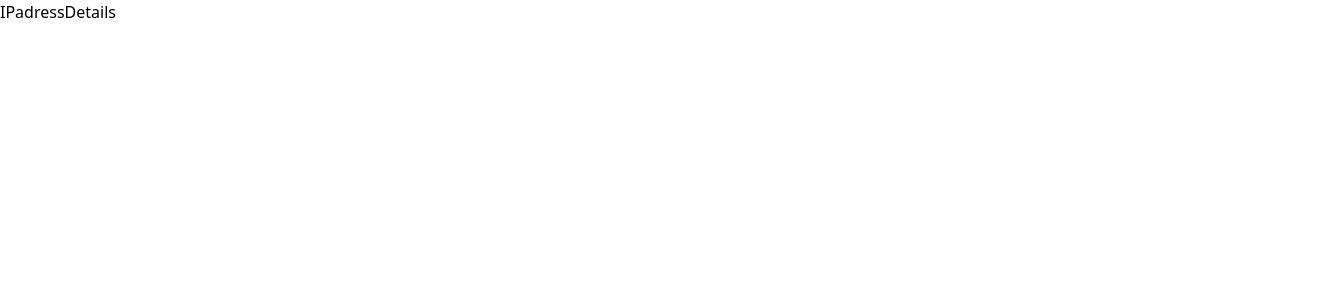
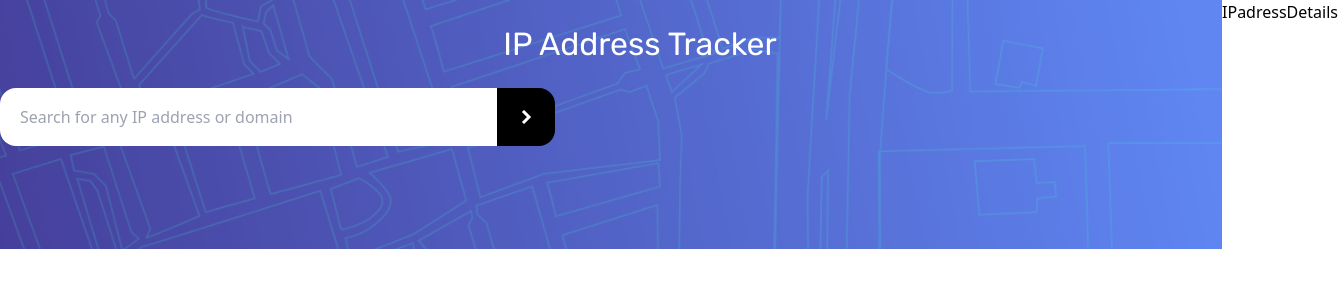
Before and after one commit to GitHubOshin/ip-address-tracker, a React (Create React App) app: page / in a window 1280 px wide. Shown: the top 300 px of the page, 1338 px wide, since content can reach past the window. Built offline with nearby package versions, Linux system fonts and the light colour scheme.

Commit message:
Style homepage

```diff
--- a/src/pages/HomePage.js
+++ b/src/pages/HomePage.js
@@ -2,8 +2,23 @@ import IPadressDetails from '../components/IPadressDetails'
 
 function HomePage() {
   return (
-    <section className="">
+    <section className="relative flex justify-center">
+      <img alt="" src="images/pattern-bg-desktop.png" className="w-full" />
       <IPadressDetails />
+      <header className="absolute mt-5 w-full">
+        <h1 className="text-white text-center text-[32px] font-rubik">
+          IP Address Tracker
+        </h1>
+        <form className="flex mt-5">
+          <input
+            className="w-[497px] px-5 h-[58px] rounded-l-2xl"
+            placeholder="Search for any IP address or domain"
+          />
+          <button className="bg-black w-[58px] h-[58px] rounded-r-2xl flex items-center justify-center">
+            <img alt="arrow" src="images/icon-arrow.svg" />
+          </button>
+        </form>
+      </header>
     </section>
   )
 }
```
